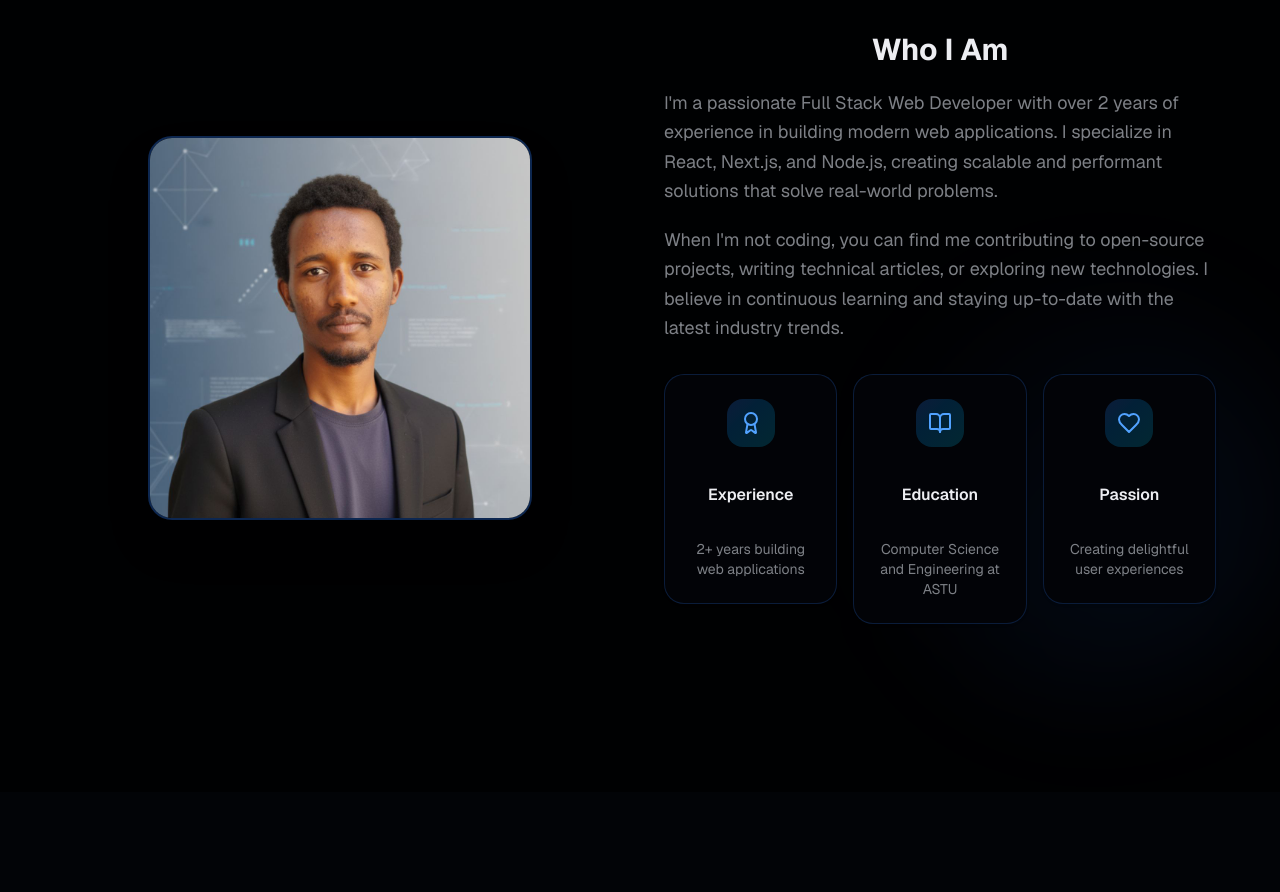
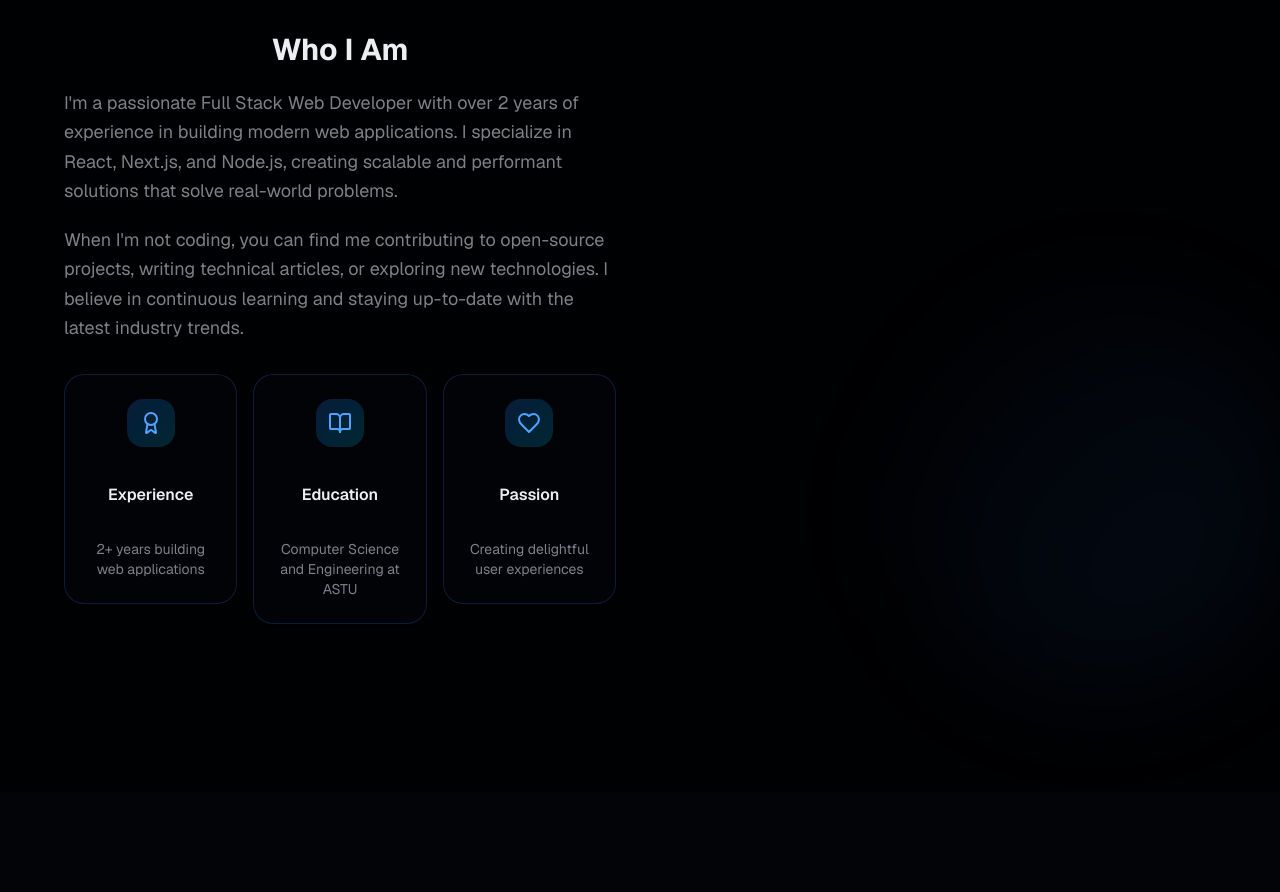
Before and after one commit to abdulwedud33/Abdulwedud-portfolio, a Next.js app: page / in a window 1280 px wide. Shown: the part 1000-1892 px from the top of the page. Built offline with nearby package versions, Linux system fonts and the light colour scheme.

Commit message:
Remove image section with animation from About component
Removed the animated image section from the About component.

```diff
--- a/components/about.tsx
+++ b/components/about.tsx
@@ -75,21 +75,7 @@ export function About() {
         {/* Main Content Grid */}
         <div className="grid lg:grid-cols-2 gap-12 items-center max-w-6xl mx-auto mb-24">
           {/* Image Section */}
-          <motion.div
-            initial={{ opacity: 0, x: -50 }}
-            animate={isInView ? { opacity: 1, x: 0 } : { opacity: 0, x: -50 }}
-            transition={{ duration: 0.5, delay: 0.2 }}
-            className="flex justify-center order-1 lg:order-1"
-          >
-            <div className="relative group">
-              <div className="absolute inset-0 bg-gradient-to-br from-blue-500/40 to-cyan-500/40 rounded-3xl blur-2xl opacity-0 group-hover:opacity-100 transition-opacity duration-300" />
-              <img
-                src="/proffessional web developer portrait.jpeg"
-                alt="Abdulwedud Yassin - Full Stack Web Developer"
-                className="relative rounded-3xl w-80 h-80 sm:w-96 sm:h-96 object-cover border-2 border-blue-500/30 shadow-2xl"
-              />
-            </div>
-          </motion.div>
+
 
           {/* Content Section */}
           <motion.div
```
